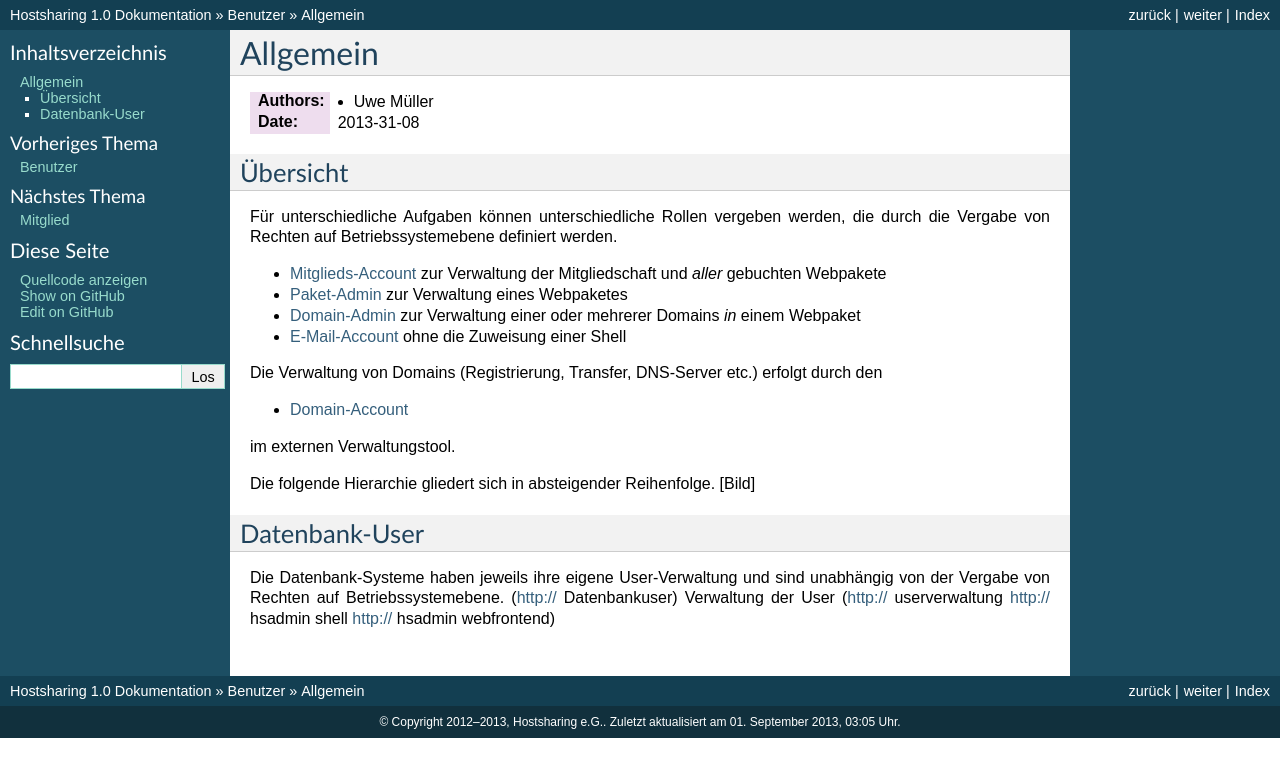
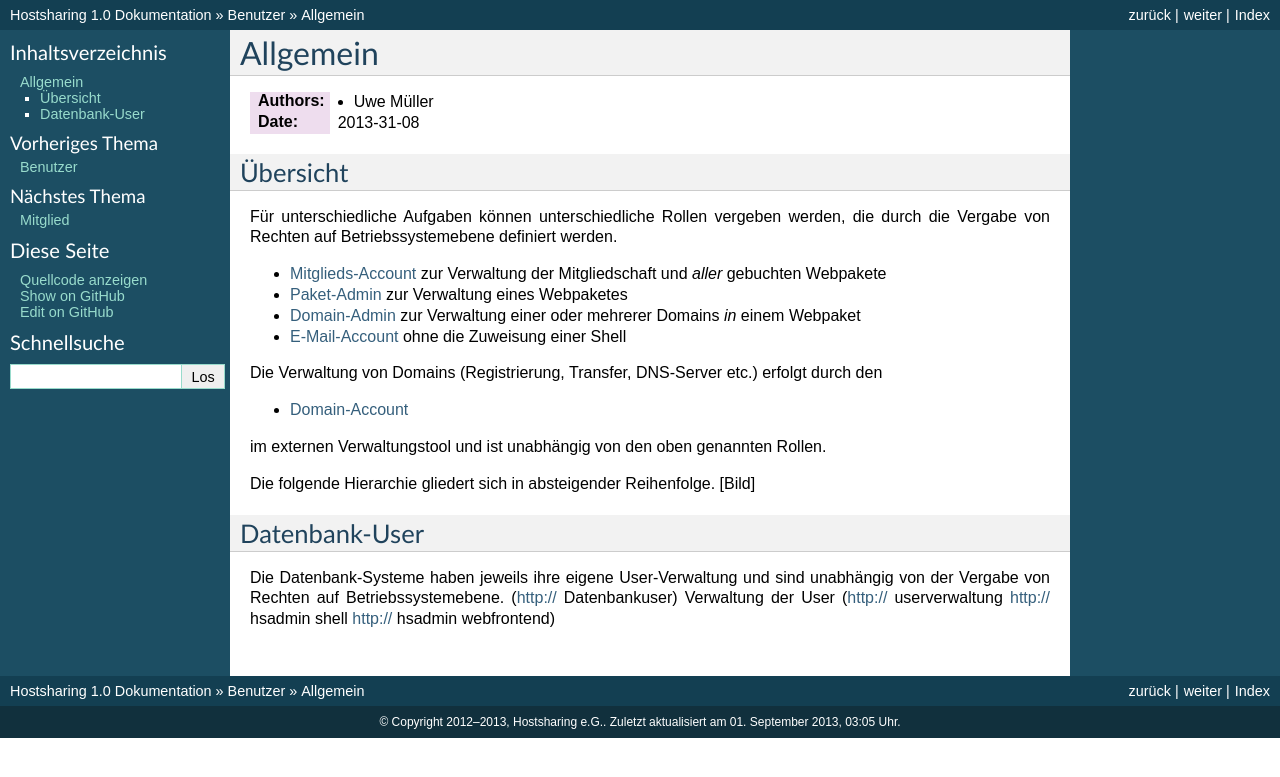
Before and after one commit to hostsharing/hs.docs.users, a Sphinx documentation site: the page built from source/account/allgemein.rst, in a window 1280 px wide. Shown: the top 777 px of the page. Built offline with Sphinx 7.4.7, drawn with Linux system fonts in a browser that asks for light colours; pages that are not in the unit, such as notebooks, are missing from menus.

Commit message:
change text

```diff
--- a/source/account/allgemein.rst
+++ b/source/account/allgemein.rst
@@ -20,7 +20,7 @@ Die Verwaltung von Domains (Registrierung, Transfer, DNS-Server etc.) erfolgt du
 
 * :doc:`Domain-Account <domainaccount>`
 
-im externen Verwaltungstool.
+im externen Verwaltungstool und ist unabhängig von den oben genannten Rollen.
 
 Die folgende Hierarchie gliedert sich in absteigender Reihenfolge.
 [Bild]
```
